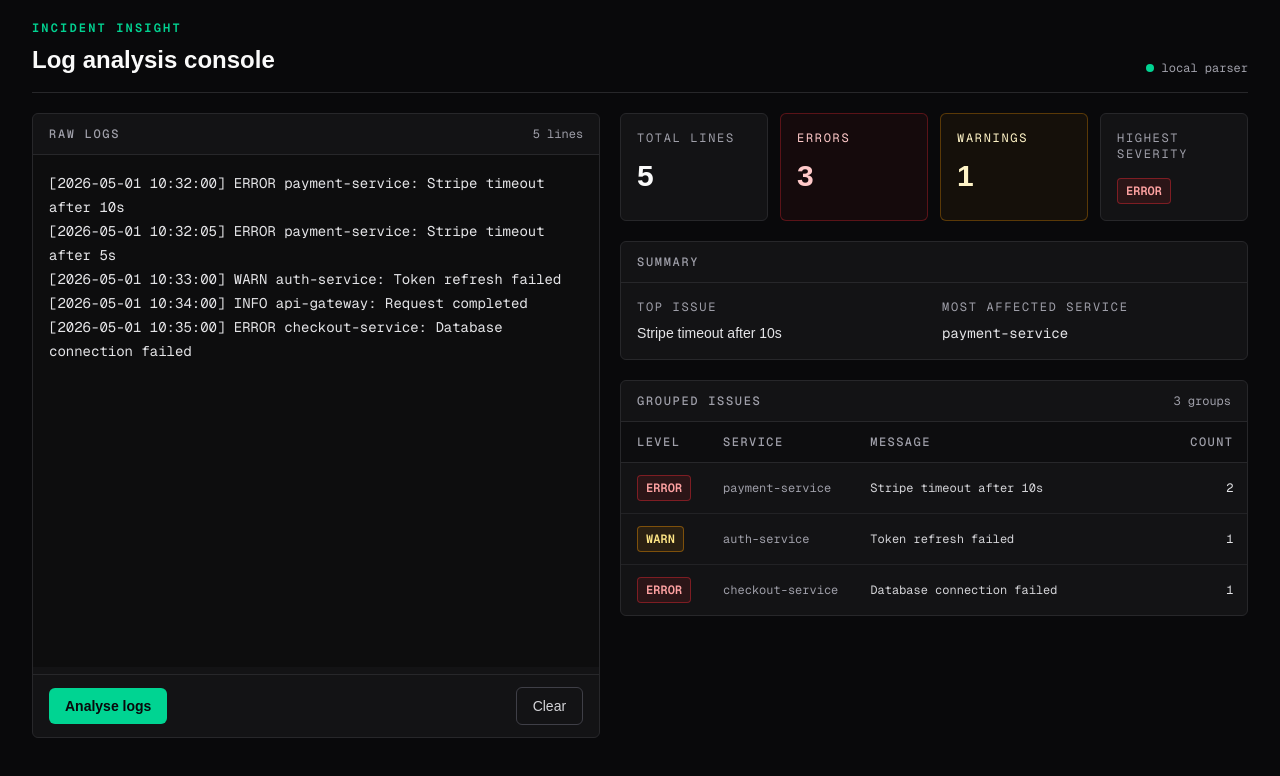
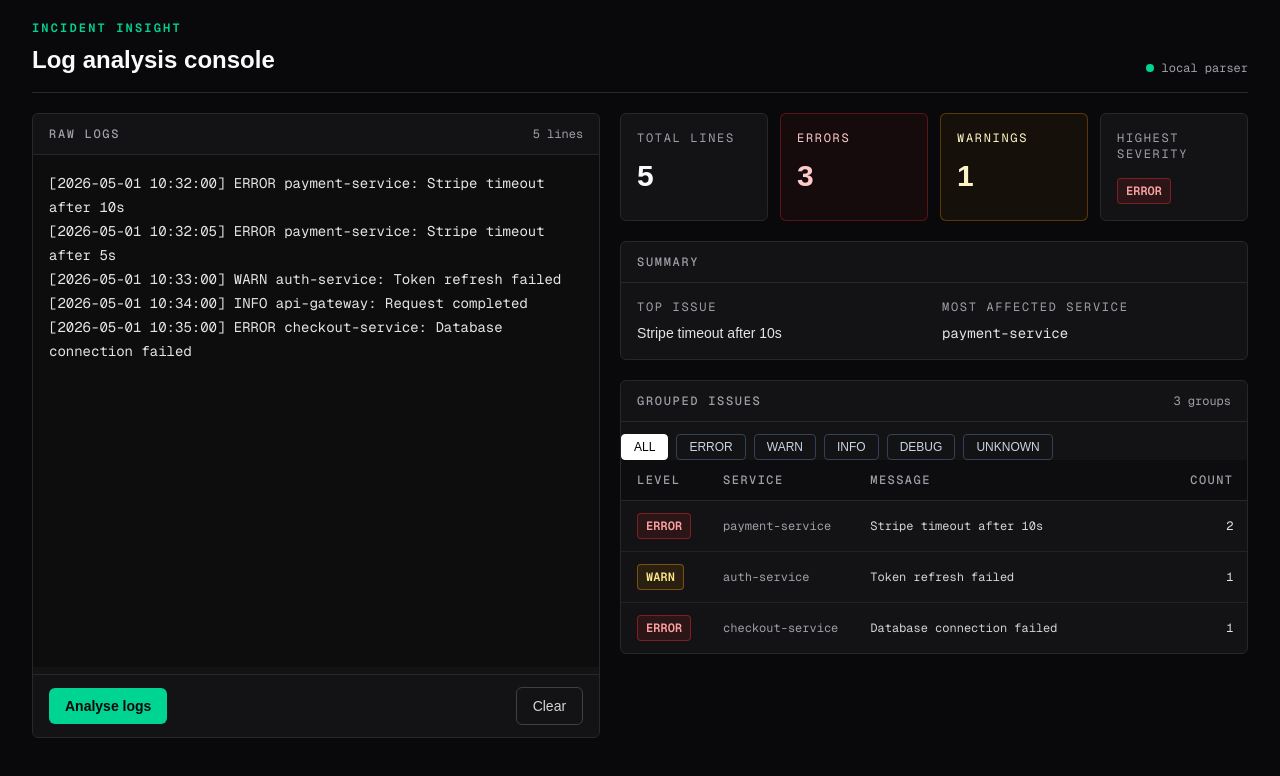
Before and after one commit to LeonardMinski/Incident-Insight-Dashboard, a Next.js app: page / in a window 1280 px wide. Both pictures are taken after a click on the button "Analyse logs". Shown: the top 776 px of the page. Built offline with nearby package versions, Linux system fonts and the light colour scheme.

Commit message:
feat: add severity filtering to grouped issues

```diff
--- a/src/app/page.tsx
+++ b/src/app/page.tsx
@@ -1,7 +1,7 @@
 "use client";
 
 import { useState } from "react";
-import { AnalysisResult } from "@/types/logs";
+import { AnalysisResult, LogLevel } from "@/types/logs";
 
 const sampleLogs = `[2026-05-01 10:32:00] ERROR payment-service: Stripe timeout after 10s
 [2026-05-01 10:32:05] ERROR payment-service: Stripe timeout after 5s
@@ -17,10 +17,13 @@ const severityBadgeStyles: Record<string, string> = {
 };
 
 export default function Home() {
+  const [severityFilter, setSeverityFilter] = useState<LogLevel | "ALL">("ALL");
   const [input, setInput] = useState(sampleLogs);
   const [result, setResult] = useState<AnalysisResult | null>(null);
   const [loading, setLoading] = useState(false);
-  const nonEmptyLineCount = input.split("\n").filter(Boolean).length;
+  const nonEmptyLineCount = input
+    .split("\n")
+    .filter((line) => line.trim().length > 0).length;
   const analysisStatus = loading
     ? "Analysing logs."
     : result
@@ -51,6 +54,20 @@ export default function Home() {
     }
   };
 
+  const severityOptions: Array<LogLevel | "ALL"> = [
+    "ALL",
+    "ERROR",
+    "WARN",
+    "INFO",
+    "DEBUG",
+    "UNKNOWN",
+  ];
+
+  const visibleGroups =
+    result && severityFilter !== "ALL"
+      ? result.groups.filter((group) => group.level === severityFilter)
+      : (result?.groups ?? []);
+
   return (
     <main
       aria-busy={loading}
@@ -75,7 +92,10 @@ export default function Home() {
           </div>
 
           <div className="flex items-center gap-2 font-mono text-xs text-zinc-400">
-            <span aria-hidden="true" className="h-2 w-2 rounded-full bg-emerald-400" />
+            <span
+              aria-hidden="true"
+              className="h-2 w-2 rounded-full bg-emerald-400"
+            />
             <span>local parser</span>
           </div>
         </header>
@@ -93,7 +113,10 @@ export default function Home() {
               >
                 Raw logs
               </label>
-              <span aria-live="polite" className="font-mono text-xs text-zinc-400">
+              <span
+                aria-live="polite"
+                className="font-mono text-xs text-zinc-400"
+              >
                 {nonEmptyLineCount} lines
               </span>
             </div>
@@ -146,7 +169,10 @@ export default function Home() {
             </p>
           </section>
 
-          <section aria-labelledby="analysis-results-heading" className="space-y-5">
+          <section
+            aria-labelledby="analysis-results-heading"
+            className="space-y-5"
+          >
             <h2 className="sr-only" id="analysis-results-heading">
               Analysis results
             </h2>
@@ -234,11 +260,28 @@ export default function Home() {
                     >
                       Grouped issues
                     </h3>
-                    <span aria-live="polite" className="font-mono text-xs text-zinc-400">
+                    <span
+                      aria-live="polite"
+                      className="font-mono text-xs text-zinc-400"
+                    >
                       {result.groups.length} groups
                     </span>
                   </div>
-
+                  <div className="mt-3 flex flex-wrap gap-2">
+                    {severityOptions.map((level) => (
+                      <button
+                        key={level}
+                        onClick={() => setSeverityFilter(level)}
+                        className={`rounded border px-3 py-1 text-xs ${
+                          severityFilter === level
+                            ? "border-white bg-white text-black"
+                            : "border-slate-700 text-slate-300"
+                        }`}
+                      >
+                        {level}
+                      </button>
+                    ))}
+                  </div>
                   <div className="overflow-x-auto">
                     <table className="w-full border-collapse text-left text-sm">
                       <caption className="sr-only">
@@ -259,7 +302,10 @@ export default function Home() {
                           >
                             Service
                           </th>
-                          <th className="min-w-80 px-4 py-3 font-medium" scope="col">
+                          <th
+                            className="min-w-80 px-4 py-3 font-medium"
+                            scope="col"
+                          >
                             Message
                           </th>
                           <th
@@ -271,7 +317,7 @@ export default function Home() {
                         </tr>
                       </thead>
                       <tbody>
-                        {result.groups.map((group) => (
+                        {visibleGroups.map((group) => (
                           <tr
                             key={group.fingerprint}
                             className="border-b border-zinc-800/80 text-zinc-300 last:border-0 hover:bg-zinc-800/40"
@@ -301,6 +347,17 @@ export default function Home() {
                             </td>
                           </tr>
                         ))}
+
+                        {visibleGroups.length === 0 && (
+                          <tr>
+                            <td
+                              colSpan={4}
+                              className="px-4 py-6 text-center text-sm text-slate-400"
+                            >
+                              No grouped issues match this filter.
+                            </td>
+                          </tr>
+                        )}
                       </tbody>
                     </table>
                   </div>
@@ -309,7 +366,7 @@ export default function Home() {
             ) : (
               <div
                 aria-live="polite"
-                className="flex min-h-[32rem] items-center justify-center rounded-md border border-dashed border-zinc-800 bg-zinc-900/40 px-6 text-center"
+                className="flex min-h-128 items-center justify-center rounded-md border border-dashed border-zinc-800 bg-zinc-900/40 px-6 text-center"
                 role="status"
               >
                 <div>
```
